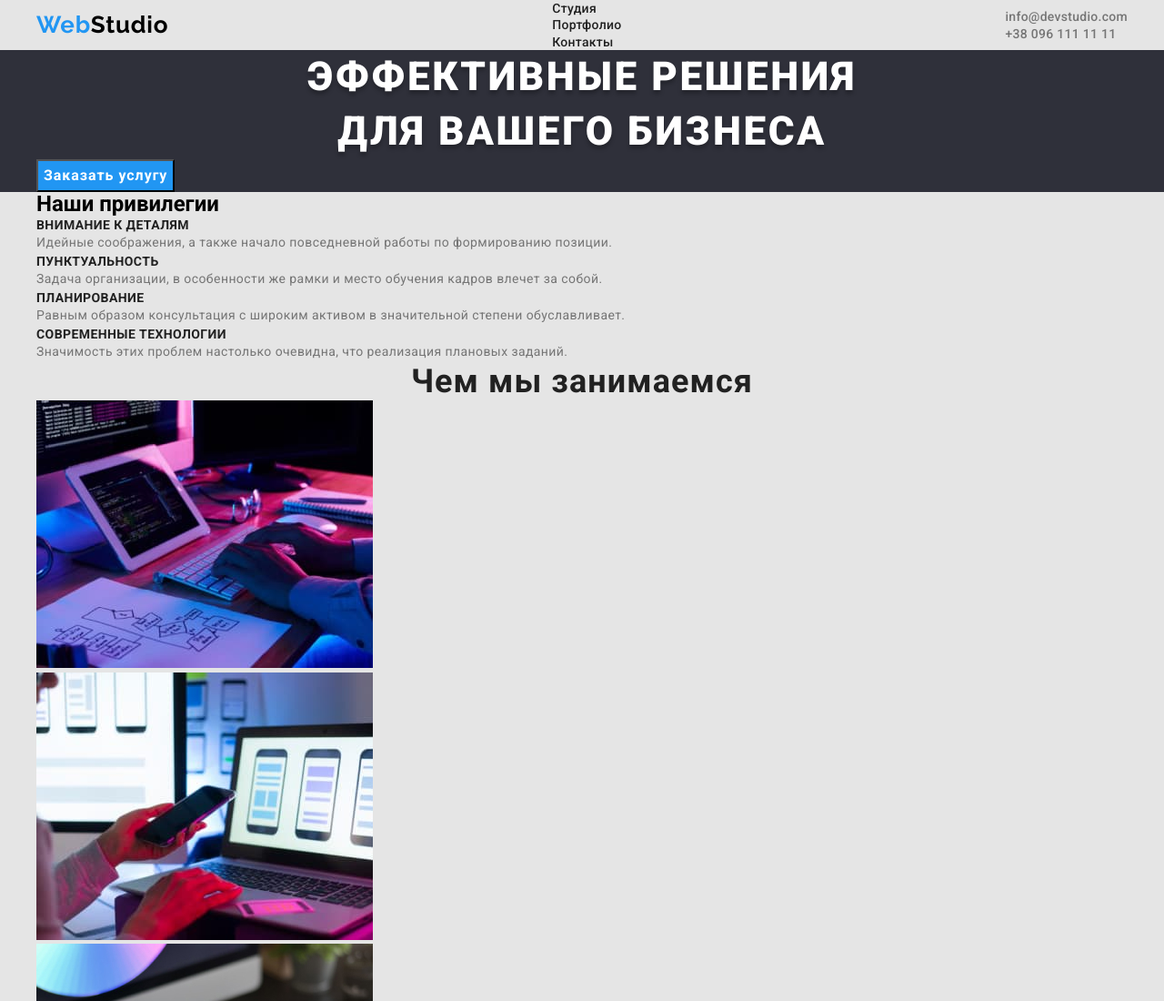
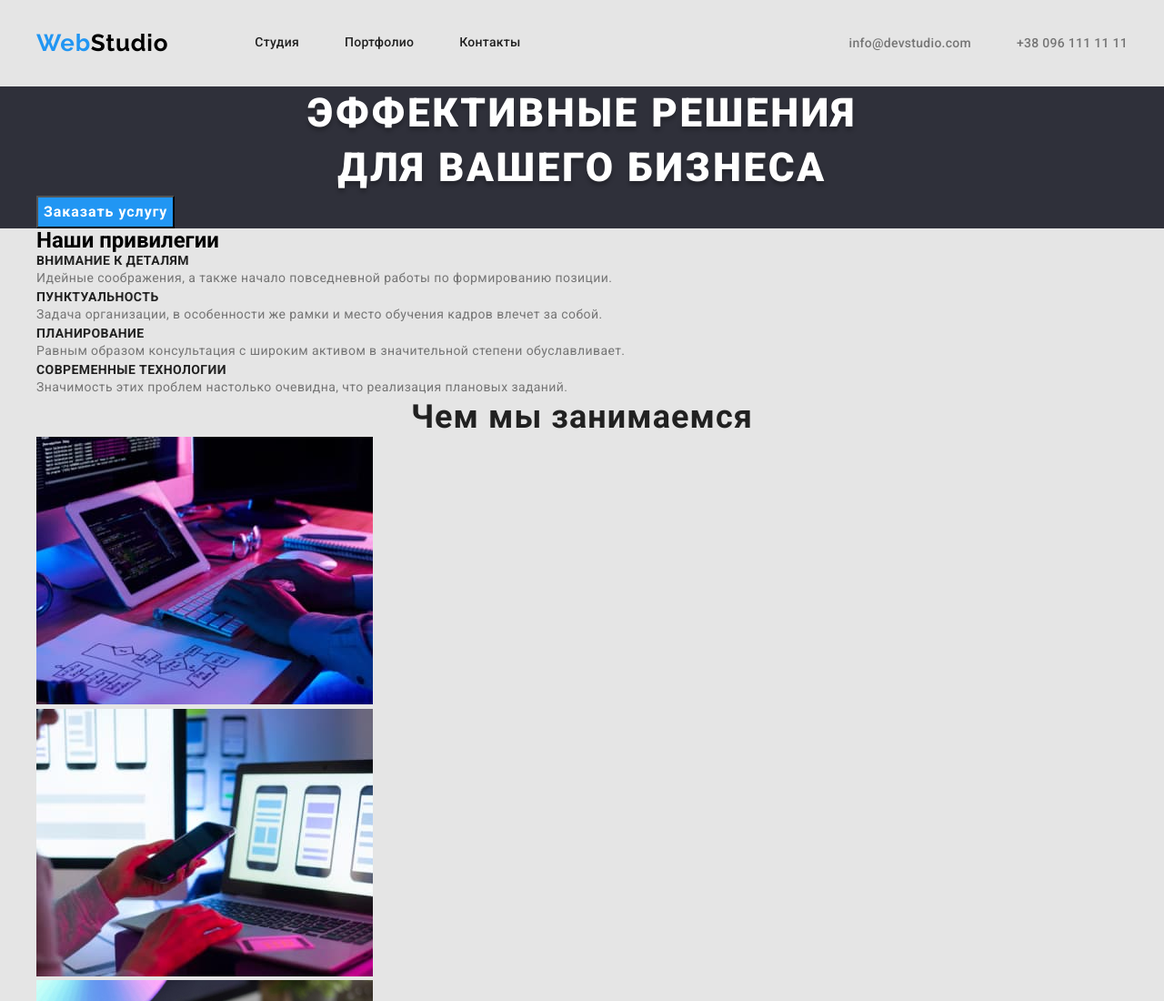
Before and after one commit to Zestiko/goit-markup-hw-03, a plain HTML site: page index.html in a window 1280 px wide. Shown: the top 1100 px of the page at 91% size. Drawn offline with nearby package versions, Linux system fonts and the light colour scheme.

Commit message:
add styles to header

```diff
--- a/css/styles.css
+++ b/css/styles.css
@@ -32,8 +32,8 @@ p {
 
 .nav {
     display: flex;
-    justify-content: space-between;
     align-items: center;
+
 }
 
 .container {
@@ -46,6 +46,9 @@ p {
 /* Стиль Логотипа*/
 
 .logo {
+    display: block;
+        padding-top: 32px;
+        padding-bottom: 32px;
     color: #000;
     font-family: 'Raleway';
         font-style: normal;
@@ -72,10 +75,25 @@ p {
 }
 /* Стили навигации */
 .site-nav {
+    display: flex;
+    margin-left: 95px;
+
+}
+
+.site-nav .item {
+
+}
+
+.site-nav .item:not(:last-child){
+    margin-right: 50px;
+}
+
+.site-nav .link {
+        display: block;
+        padding-top: 32px;
+        padding-bottom: 32px;
 
 
-}
-.site-nav .link {
         font-style: normal;
         font-weight: 500;
         font-size: 14px;
@@ -85,16 +103,28 @@ p {
         color: #212121;
 }
 
+
+
 .site-nav .link:hover,
 .site-nav .link:focus {
     color: #2196F3;
 }
 .auth-nav {
-
+    display: flex;
+    margin-left: auto;
 
 }
+
+.auth-nav .item:not(:last-child) {
+    margin-right: 50px;
+}
+
 .auth-nav .link {
-    color: var(--secondary-color);
+    display: block;
+    padding-top: 32px;
+    padding-bottom: 32px;
+
+        color: var(--secondary-color);
         font-style: normal;
         font-weight: 500;
         font-size: 14px;
--- a/index.html
+++ b/index.html
@@ -15,16 +15,16 @@
 <!-- Шапка сайта -->
     <header class="page-header">
        <div class="container">
-            <nav class="nav">
+            <nav class="nav" >
                 <a class="logo" href="/"><span class="logo-color">Web</span>Studio</a>
-                <ul class="site-nav">
-                    <li><a class="link" href="./index.html">Студия</a></li>
-                    <li><a class="link" href="./portfolio.html">Портфолио</a></li>
-                    <li><a class="link" href="#">Контакты</a></li>
+                <ul  class="site-nav">
+                    <li class="item"><a class="link" href="./index.html">Студия</a></li>
+                    <li class="item"><a class="link" href="./portfolio.html">Портфолио</a></li>
+                    <li class="item"><a class="link" href="#">Контакты</a></li>
                 </ul>
                 <ul class="auth-nav">
-                    <li><a class="link" href="mailto:info@devstudio.com">info@devstudio.com</a></li>
-                    <li><a class="link" href="tel:+380961111111">+38 096 111 11 11</a></li>
+                    <li class="item"><a class="link" href="mailto:info@devstudio.com">info@devstudio.com</a></li>
+                    <li class="item"><a class="link" href="tel:+380961111111">+38 096 111 11 11</a></li>
                 </ul>
             </nav>
         </div>
```
Also changed, not shown: portfolio.html (+2 -2 lines).
